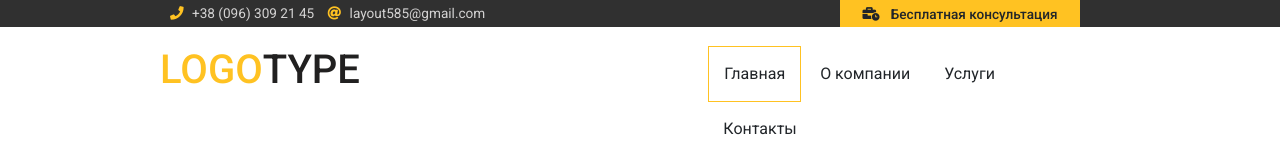
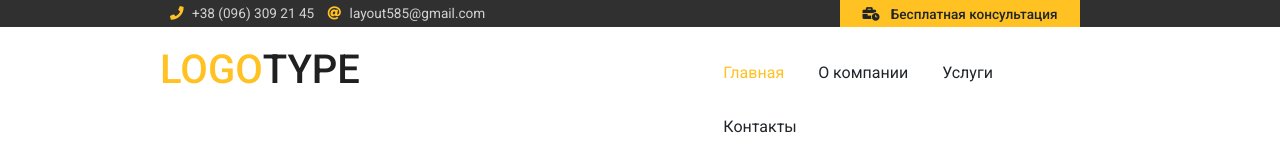
Before and after one commit to NailGilmanov/LogoType, a plain HTML site: page index.html in a window 1280 px wide. In both pictures the pointer is over the item "Главная". Shown: the top 162 px of the page. Drawn offline with nearby package versions, Linux system fonts and the light colour scheme.

Commit message:
Update style.css

```diff
--- a/css/style.css
+++ b/css/style.css
@@ -129,11 +129,11 @@ a {
   display: inline-block;
   font-size: 2vh;
   padding: 15px;
-  /* transition: .5s; */
+  transition: .5s;
 }
 
 .nav-item:hover {
-  border: 1px solid #FFC222;
+  color: #FFC222;
 }
 
 .active {
```
